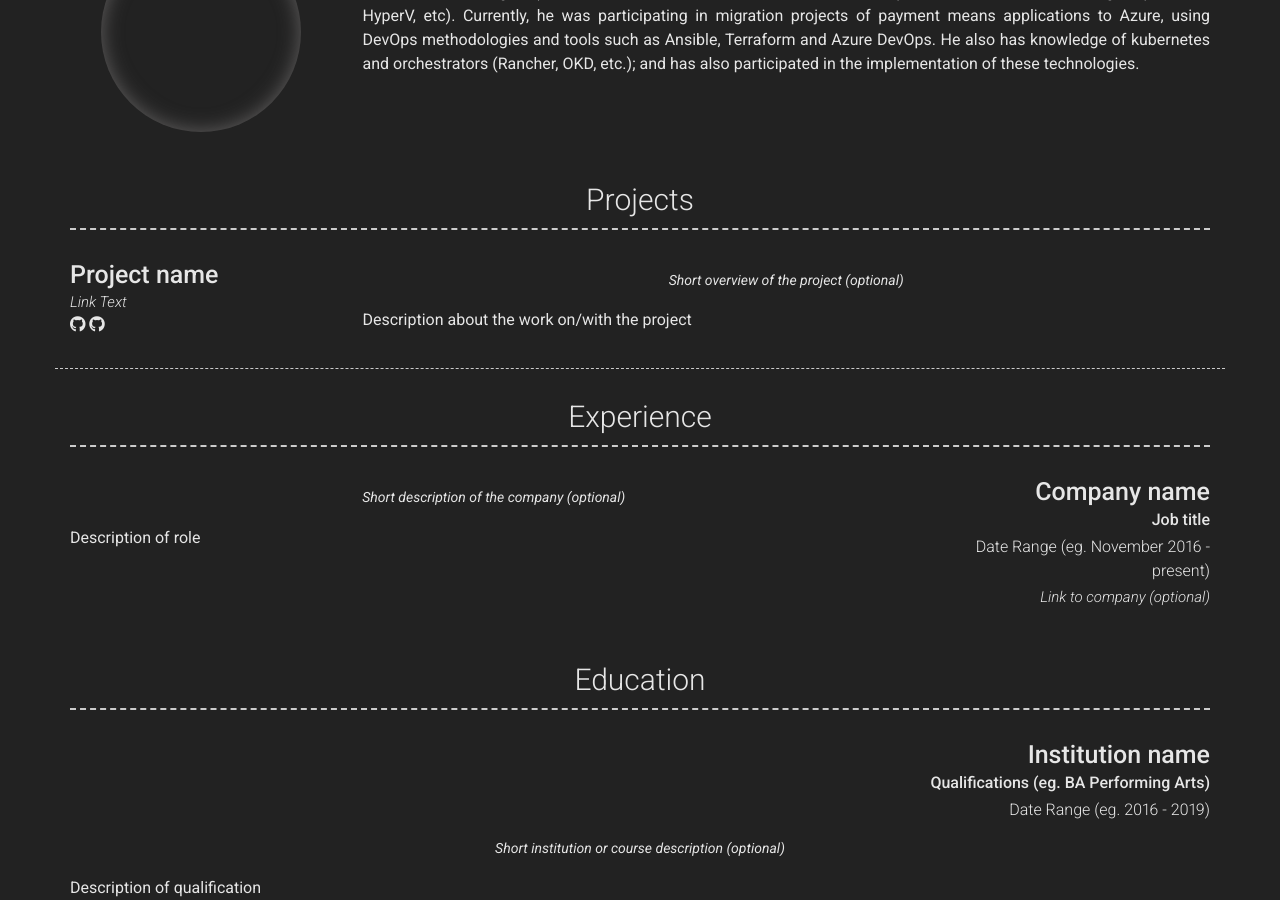
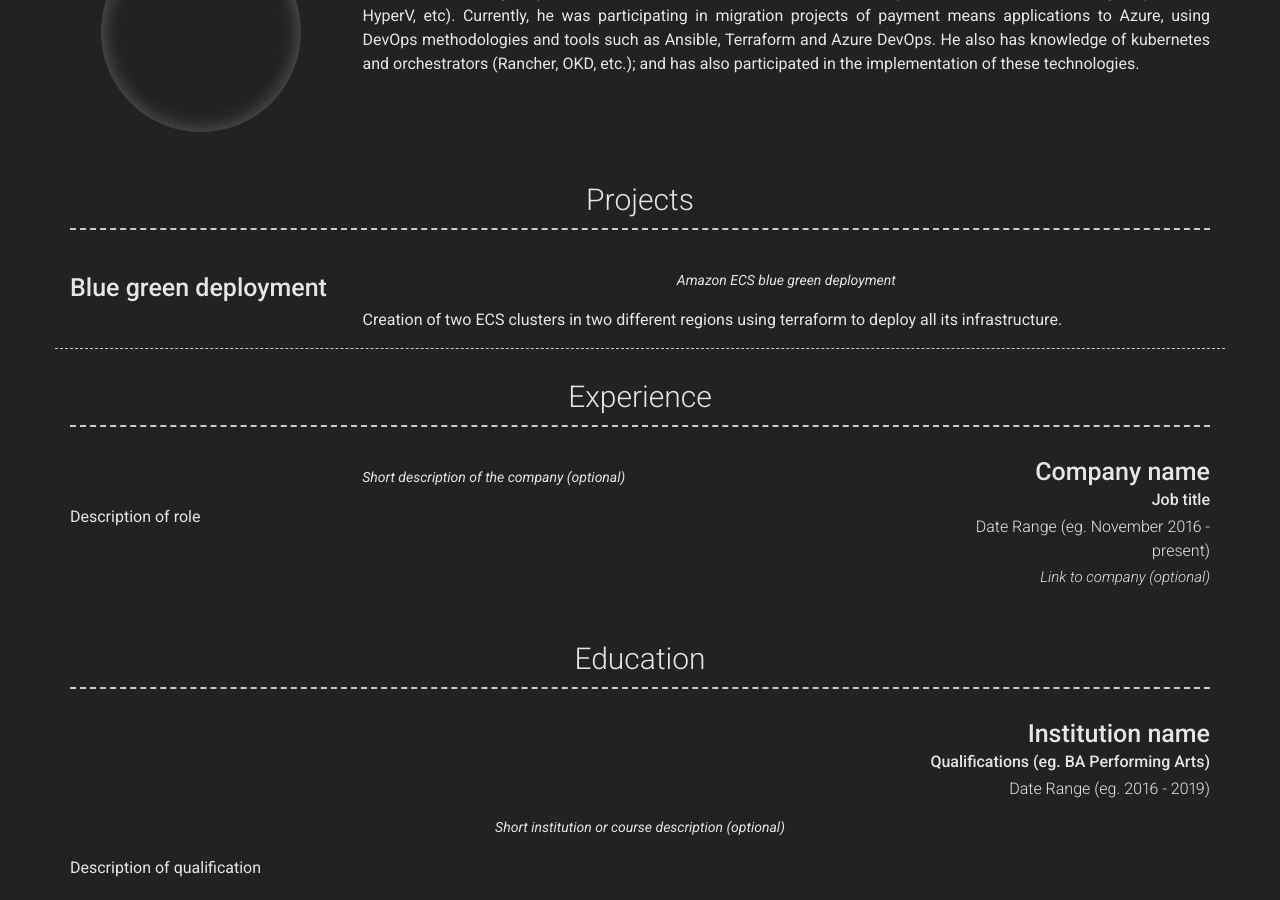
Before and after one commit to maurivg28/cv, a Jekyll site: the page built from index.md, in a window 1280 px wide and 900 px high, scrolled down 347 px. Built offline with Jekyll 4.4.1, drawn with Linux system fonts in a browser that asks for light colours; nearby versions of some CDN libraries.

Commit message:
Update _config.yml

```diff
--- a/_config.yml
+++ b/_config.yml
@@ -49,20 +49,20 @@ content:
       - layout: left
         border: weak  # Value of `weak` will display a weak border below this item. # Any
                       # other value (or no value) means no border will be displayed
-        title: Project name
-        link: Link to project (eg. sproogen.github.io/modern-resume-theme)(optional)
-        link_text: Link Text
-        additional_links:
-          - title:  Github page for project (eg. sproogen/modern-resume-theme)
-            icon: fab fa-github
-            url: Link to project (eg. sproogen.github.io/modern-resume-theme)(optional)
-          - title:  Github page for project (eg. sproogen/modern-resume-theme)
-            icon: fab fa-github
-            url: Link to project (eg. sproogen.github.io/modern-resume-theme)(optional)
+        title: Blue green deployment
+        # link: Link to project (eg. sproogen.github.io/modern-resume-theme)(optional)
+        # link_text: Link Text
+        # additional_links:
+        #   - title:  Github page for project (eg. sproogen/modern-resume-theme)
+        #     icon: fab fa-github
+        #     url: Link to project (eg. sproogen.github.io/modern-resume-theme)(optional)
+        #   - title:  Github page for project (eg. sproogen/modern-resume-theme)
+        #     icon: fab fa-github
+        #     url: Link to project (eg. sproogen.github.io/modern-resume-theme)(optional)
         quote: >
-          Short overview of the project (optional)
+          Amazon ECS blue green deployment
         description: | # this will include new lines to allow paragraphs
-          Description about the work on/with the project
+          Creation of two ECS clusters in two different regions using terraform to deploy all its infrastructure.
   - title: Experience
     layout: list
     content:
```
